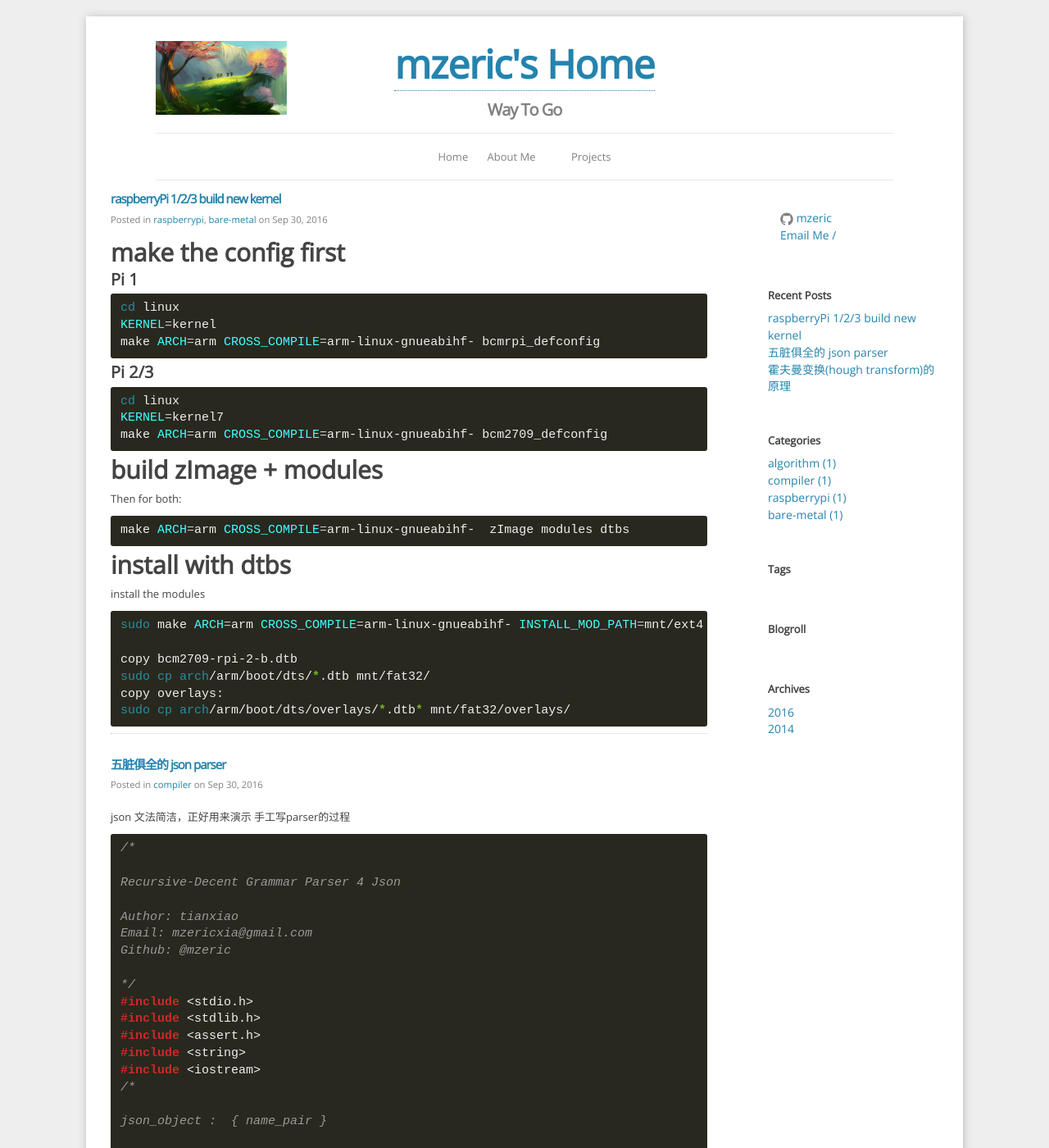
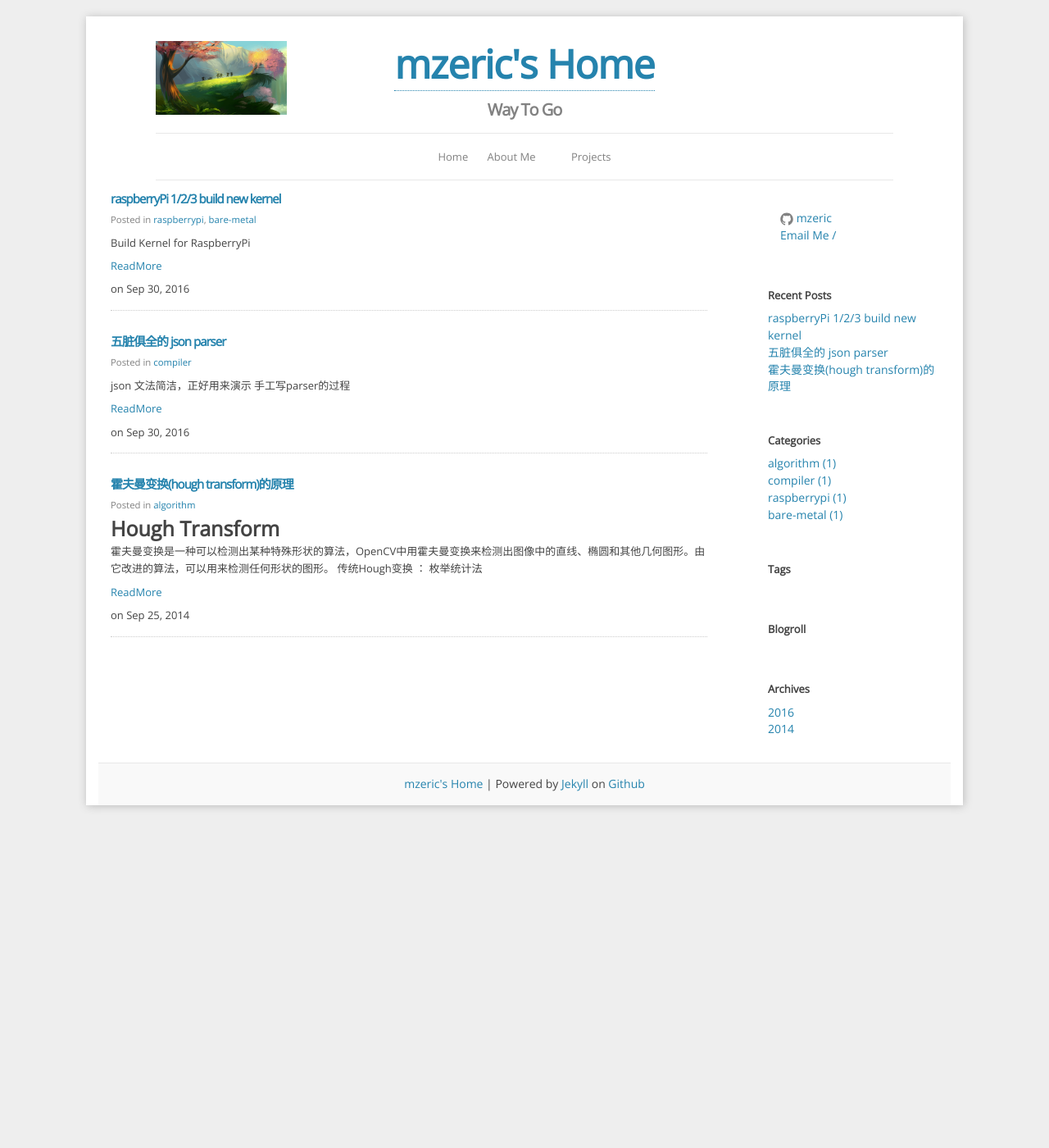
Before and after one commit to mzeric/mzeric.github.io, a Jekyll site: the page built from index.html, in a window 1280 px wide and 1400 px high. Shown: the whole window at 82% size. Built offline with Jekyll 4.4.1, drawn with Linux system fonts in a browser that asks for light colours; the list of posts is cut into pages by our own code; some of the changed text lies outside the part shown.

Commit message:
change layout

```diff
--- a/_config.yml
+++ b/_config.yml
@@ -18,6 +18,8 @@ aboutme: Hi, this is tianxiao. # these are shown on aboutme-sidebar.
 aboutme_photo: /logo_b.jpg
 google_analytics_key: UA-65273372-1 # put YOUR key here to enable tracking! (blank to disable)
 
+
+excerpt_separator: '<!-- more -->'
 
 ### Site setting:
 ShowContactInfo: "True" # Personal Info (twitter,github,email) can be seen on aboutme-sidebar, those info only shown where ShowContactInfo == True
@@ -44,6 +46,7 @@ locales:
       About: "About"
       Guestbook: "Guestbook"
       Subscribe: "Subscribe"
+      ReadMore: "ReadMore"
     cn:
       Aboutme: "关于我"
       Archives: "存档"
@@ -62,6 +65,7 @@ locales:
       About: "关于"
       Guestbook: "留言"
       Subscribe: "订阅"
+      ReadMore: "阅读全文"
     jp:
       Aboutme: "著者"
       Archives: "アーカイブ"
--- a/_posts/2016-09-30-raspberrypi-build-optins.md
+++ b/_posts/2016-09-30-raspberrypi-build-optins.md
@@ -3,6 +3,9 @@ layout: post
 title: raspberryPi 1/2/3 build new kernel
 categories: raspberrypi bare-metal
 ---
+Build Kernel for RaspberryPi
+
+<!-- more -->
 
 make the config first
 =====================
--- a/index.html
+++ b/index.html
@@ -17,6 +17,10 @@ layout: default
       {% for cat in post.categories %}
       <a href="{{site.baseurl}}/categories/#{{ cat }}">{{ cat }}</a>{% unless post.categories.last == cat%}, {% endunless %}
       {% endfor %}
+      <div>
+      {{ post.excerpt|script_html }}
+      <p><a href="{{ post.url }}">{{site.locales[site.default_locale].ReadMore}}</a></p>
+      </div>
       {% if post.tags != empty %}
       {{ site.locales[site.default_locale].Taggedwith }}
       {% for tag in post.tags %}
@@ -28,11 +32,7 @@ layout: default
       </time>
       </p>
     </header>
-
-    <article class="post-content" itemprop="articleBody">
-      {{ post.content }}
-    </article> <hr />
-
+    <hr/>
     {% endfor %}
 
   </div>
```
Also changed, not shown: _posts/2014-09-25-霍夫曼变换(Hough Transform)的原理.md (+1 -0 lines), _posts/2016-09-30-json-parser.md (+2 -0 lines).
